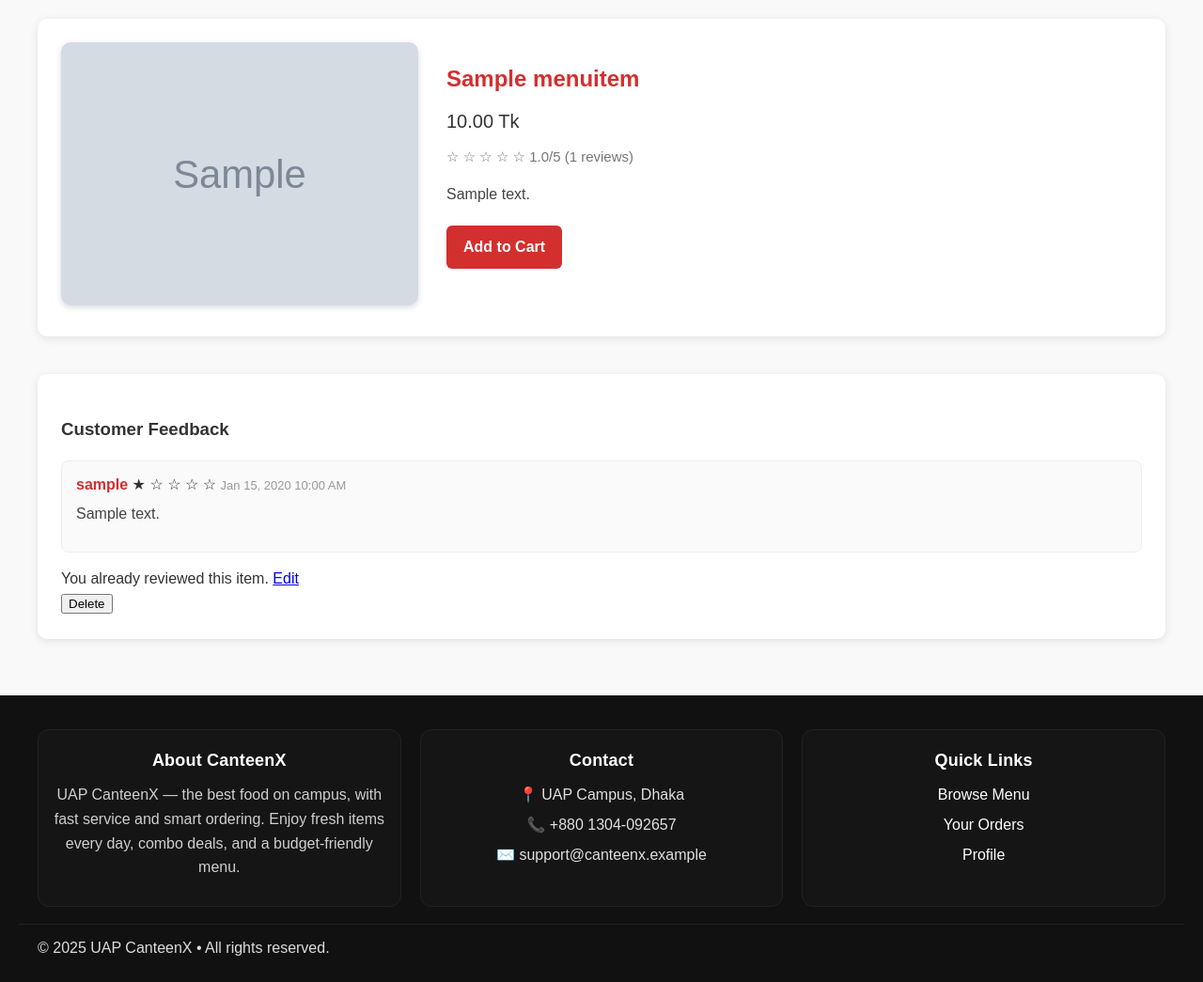
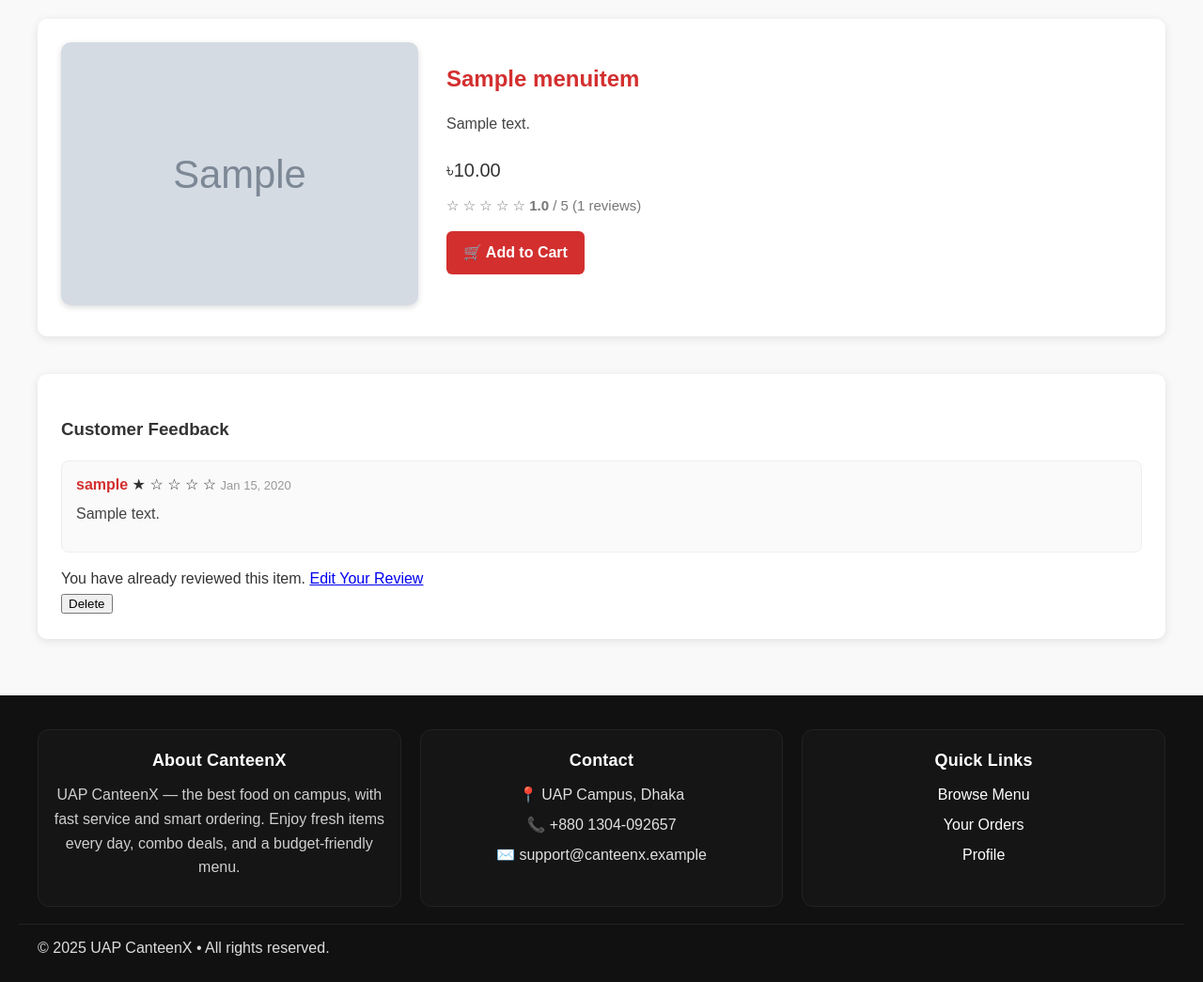
Before and after one commit to ayesha-ahona/Django-Canteen-Management-System, a Django app: page /item/1/ in a window 1280 px wide. Shown: the part 59-1104 px from the top of the page at 94% size. Run offline with Django 5.2, Linux system fonts and the light colour scheme; a user stored in the database is signed in; tables that the repository leaves empty hold one stand-in row (values such as "Sample post"); grey boxes marked "Sample" are stand-in pictures; parts of the project's set-up code (start-up, migrations or seed data) failed here and were passed over.

Commit message:
try to solve the problem for db and media

```diff
--- a/my_canteen/templates/my_canteen/item_detail.html
+++ b/my_canteen/templates/my_canteen/item_detail.html
@@ -1,39 +1,72 @@
 {% extends "my_canteen/base.html" %}
 {% block content %}
+
+<style>
+    .rating-input {
+        display: flex;
+        flex-direction: row-reverse; /* স্টারগুলোকে ডান থেকে বামে সাজানো হয়েছে */
+        justify-content: flex-end;
+        gap: 4px;
+        margin-bottom: 15px;
+    }
+    .rating-input input[type="radio"] {
+        display: none; /* আসল রেডিও বাটন লুকিয়ে রাখা হয়েছে */
+    }
+    .rating-input label {
+        font-size: 28px;
+        color: #ddd;
+        cursor: pointer;
+        transition: color 0.2s;
+    }
+    /* হোভার করলে স্টার এবং তার আগের স্টারগুলো রঙিন হবে */
+    .rating-input:hover label,
+    .rating-input label:hover ~ label {
+        color: #ffc107;
+    }
+    /* সিলেক্ট করা স্টার এবং তার আগের স্টারগুলো রঙিন থাকবে */
+    .rating-input input[type="radio"]:checked ~ label {
+        color: #ffc107;
+    }
+</style>
 
 <div class="item-detail-container">
     <div class="item-image">
         {% if item.image %}
             <img src="{{ item.image.url }}" alt="{{ item.name }}">
         {% else %}
-      <img src="https://via.placeholder.com/400x250" alt="Food">
+            <img src="https://via.placeholder.com/450x300.png?text=No+Image" alt="Default item image">
         {% endif %}
     </div>
 
     <div class="item-info">
         <h2>{{ item.name }}</h2>
-    <div class="item-price">{{ item.price }} Tk</div>
+        <p class="item-description">{{ item.description }}</p>
 
+        <div class="price-rating-box">
+            <div class="item-price">৳{{ item.price }}</div>
             <div class="item-rating">
-      <span class="stars" title="{{ avg_rating }}/5">
+                <span class="stars" title="{{ avg_rating|floatformat:1 }}/5">
+                    {% with rating_floor=avg_rating|floatformat:0 %}
                         {% for i in "12345" %}
-          {% if forloop.counter <= avg_rating|floatformat:0 %}
+                            {% if forloop.counter <= rating_floor %}
                                 <span class="star filled">★</span>
                             {% else %}
                                 <span class="star">☆</span>
                             {% endif %}
                         {% endfor %}
+                    {% endwith %}
                 </span>
-      <span class="avg">{{ avg_rating }}/5</span>
-      <span class="count">({{ total_reviews }} reviews)</span>
+                <span class="avg-text">
+                    <strong>{{ avg_rating|floatformat:1 }}</strong> / 5
+                </span>
+                <span class="review-count">({{ total_reviews }} reviews)</span>
+            </div>
         </div>
 
-    <div class="item-description">{{ item.description }}</div>
-
         {% if item.stock > 0 %}
-      <a href="{% url 'add_to_cart' item.id %}" class="btn">Add to Cart</a>
+            <a href="{% url 'add_to_cart' item.id %}" class="btn btn-primary btn-lg">🛒 Add to Cart</a>
         {% else %}
-      <p class="out-of-stock">Out of Stock</p>
+            <p class="out-of-stock">⛔ Out of Stock</p>
         {% endif %}
     </div>
 </div>
@@ -52,38 +85,49 @@
                             {% else %}<span class="star">☆</span>{% endif %}
                         {% endfor %}
                     </span>
-          <span class="review-date">{{ r.created_at|date:"M d, Y h:i A" }}</span>
+                    <span class="review-date">{{ r.created_at|date:"M d, Y" }}</span>
                 </div>
                 {% if r.comment %}<p class="review-text">{{ r.comment }}</p>{% endif %}
             </div>
         {% endfor %}
     {% else %}
-    <p class="muted">No reviews yet. Be the first to review!</p>
+        <p class="muted">No reviews yet. Be the first to share your feedback!</p>
     {% endif %}
 
     {% if user.is_authenticated %}
         {% if can_review %}
             <hr class="divider">
+            <h4>Write Your Review</h4>
             <form method="post" action="{% url 'submit_review' item.id %}" class="review-form card">
                 {% csrf_token %}
-        <div class="stars-input">{{ form.rating }}</div>
-        <div class="textarea">{{ form.comment }}</div>
+
+                <div class="rating-input">
+                    <input type="radio" id="star5" name="rating" value="5" required><label for="star5" title="5 stars">★</label>
+                    <input type="radio" id="star4" name="rating" value="4"><label for="star4" title="4 stars">★</label>
+                    <input type="radio" id="star3" name="rating" value="3"><label for="star3" title="3 stars">★</label>
+                    <input type="radio" id="star2" name="rating" value="2"><label for="star2" title="2 stars">★</label>
+                    <input type="radio" id="star1" name="rating" value="1"><label for="star1" title="1 star">★</label>
+                </div>
+
+                {{ form.comment.errors }}
+                <textarea name="comment" class="form-control" placeholder="Share details of your own experience..." rows="4">{{ form.comment.value|default_if_none:'' }}</textarea>
+
                 <button class="btn btn-primary" type="submit">Submit Review</button>
             </form>
         {% elif already %}
             <div class="note">
-        You already reviewed this item.
-        <a class="link" href="{% url 'edit_review' item.id %}">Edit</a>
+                You have already reviewed this item.
+                <a class="link" href="{% url 'edit_review' item.id %}">Edit Your Review</a>
                 <form method="post" action="{% url 'delete_review' item.id %}" class="inline">
                     {% csrf_token %}
                     <button type="submit" class="link link--danger">Delete</button>
                 </form>
             </div>
         {% else %}
-      <div class="note">You can review after your order is delivered.</div>
+            <div class="note">You can write a review after your order is successfully delivered.</div>
         {% endif %}
     {% else %}
-    <div class="note">Please <a href="{% url 'login' %}?next={{ request.path }}">login</a> to review.</div>
+        <div class="note">Please <a href="{% url 'login' %}?next={{ request.path }}">login</a> to write a review.</div>
     {% endif %}
 </div>
 
--- a/mysite/urls.py
+++ b/mysite/urls.py
@@ -7,19 +7,22 @@ from django.conf.urls.static import static
 from django.shortcuts import redirect
 
 urlpatterns = [
+    # ──────────────── Admin ────────────────
     path('admin/', admin.site.urls),
 
-    # Core
+    # ──────────────── Core Pages ────────────────
     path('', views.home, name='home'),
     path('menu/', views.menu_page, name='menu'),
 
-    # Item detail + feedback
+    # ──────────────── Item Detail + Rating & Feedback ────────────────
     path('item/<int:item_id>/', views.item_detail, name='item_detail'),
-    path('item/<int:item_id>/review/', views.submit_review, name='submit_review'),
-    path('item/<int:item_id>/review/edit/', views.edit_review, name='edit_review'),
-    path('item/<int:item_id>/review/delete/', views.delete_review, name='delete_review'),
 
-    # Cart + Checkout
+    # Review CRUD (Rating & Comment)
+    path('item/<int:item_id>/review/', views.submit_review, name='submit_review'),          # POST: Submit new review
+    path('item/<int:item_id>/review/edit/', views.edit_review, name='edit_review'),         # GET/POST: Edit review
+    path('item/<int:item_id>/review/delete/', views.delete_review, name='delete_review'),   # POST/GET: Delete review
+
+    # ──────────────── Cart + Checkout ────────────────
     path('cart/', views.view_cart, name='cart'),
     path('cart/add/<int:item_id>/', views.add_to_cart, name='add_to_cart'),
     path('cart/add/<int:item_id>/<int:qty>/', views.add_to_cart_qty, name='add_to_cart_qty'),
@@ -29,10 +32,10 @@ urlpatterns = [
     path('cart/update/<int:item_id>/', views.update_cart, name='update_cart'),
     path('checkout/', views.checkout, name='checkout'),
 
-    # Orders
+    # ──────────────── Orders ────────────────
     path('orders/', views.orders_page, name='orders'),
 
-    # Order lifecycle
+    # Order Lifecycle Management
     path('orders/<int:order_id>/accept/', views.order_accept, name='order_accept'),
     path('orders/<int:order_id>/preparing/', views.order_preparing, name='order_preparing'),
     path('orders/<int:order_id>/ready/', views.order_ready, name='order_ready'),
@@ -41,24 +44,25 @@ urlpatterns = [
     path('orders/<int:order_id>/cancel/', views.order_cancel, name='order_cancel'),
     path('orders/<int:order_id>/paid/', views.order_mark_paid, name='order_mark_paid'),
 
-    # About/Contact -> home anchors
+    # ──────────────── Info Pages ────────────────
     path('about/', views.about_anchor, name='about'),
     path('contact/', views.contact_anchor, name='contact'),
 
-    # Auth
+    # ──────────────── Authentication ────────────────
     path('signup/', views.signup_page, name='signup'),
     path('login/', auth_views.LoginView.as_view(template_name='my_canteen/login.html'), name='login'),
     path('logout/', auth_views.LogoutView.as_view(next_page='/login/'), name='logout'),
 
-    # Dashboard & profile
+    # ──────────────── User Dashboard ────────────────
     path('dashboard/', views.dashboard, name='dashboard'),
     path('profile/', views.profile_page, name='profile'),
     path('settings/', views.settings_page, name='settings'),
 
-    # Vendor Dashboard (superadmin → vendor)
+    # ──────────────── Vendor / Superadmin Dashboard ────────────────
     path('dashboard/vendor/', views.vendor_dashboard, name='vendor_dashboard'),
     path('dashboard/superadmin/', lambda r: redirect('vendor_dashboard'), name='superadmin_legacy'),
 ]
 
+# ──────────────── Static + Media (For Development) ────────────────
 if settings.DEBUG:
     urlpatterns += static(settings.MEDIA_URL, document_root=settings.MEDIA_ROOT)
```
Also changed, not shown: my_canteen/forms.py (+13 -9 lines), my_canteen/templates/my_canteen/menu.html (+42 -21 lines), my_canteen/templates/my_canteen/review_edit.html (+53 -7 lines), my_canteen/admin.py (line endings or trailing spaces), my_canteen/models.py (line endings or trailing spaces), 1 other file. Lines whose indentation alone changed are shown as unchanged.
